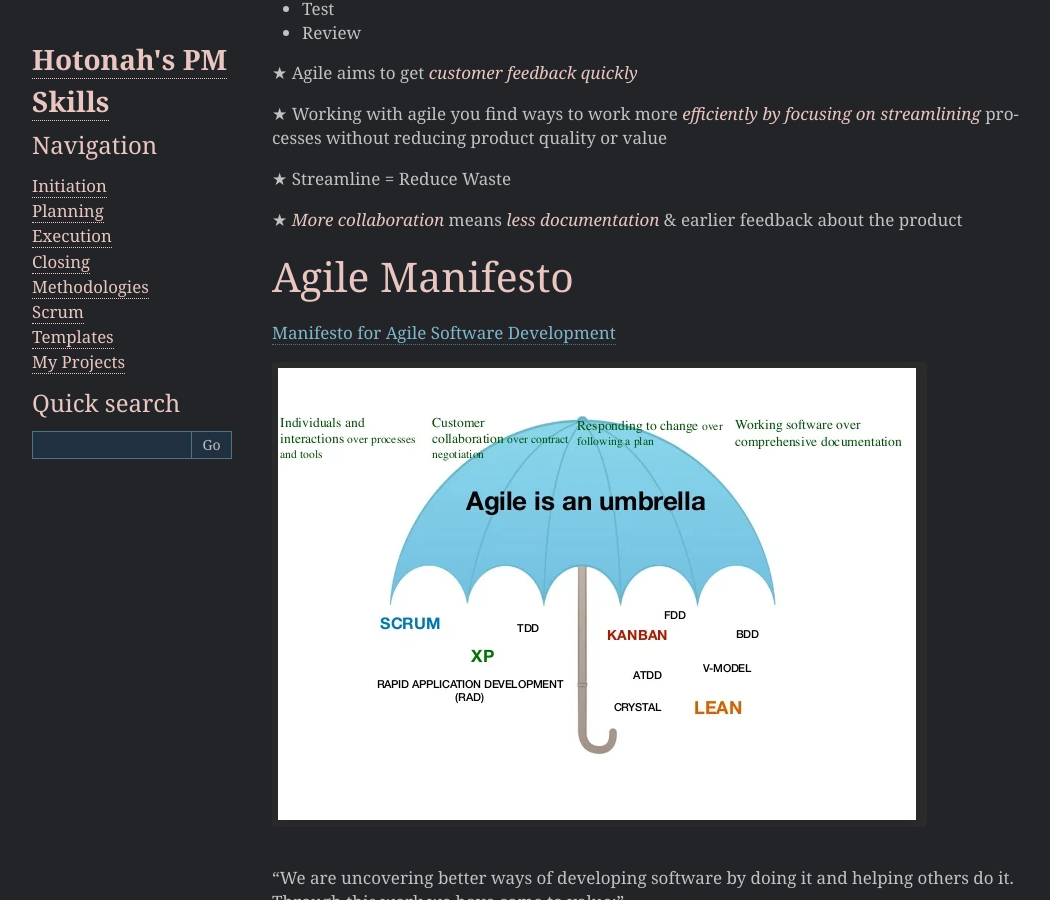
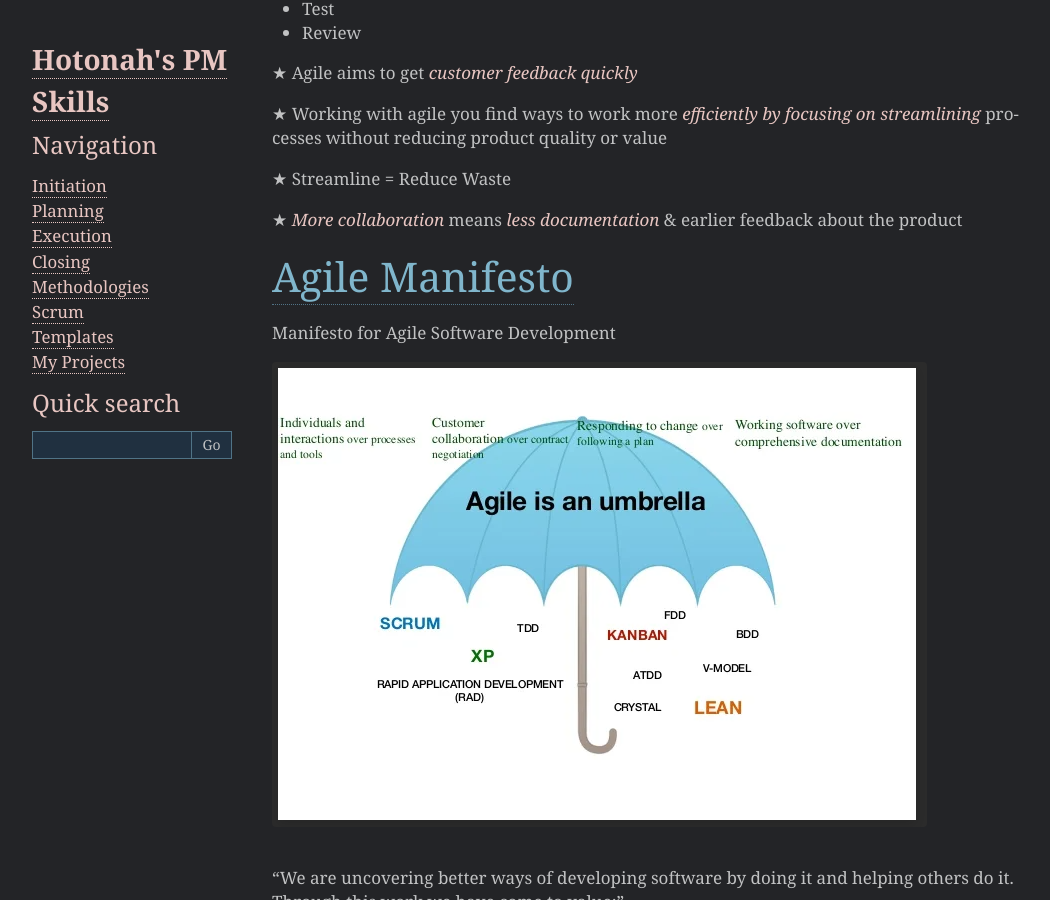
Before and after one commit to Hotonah/hotonah.github.io, a Sphinx documentation site: the page built from source/methodologies.txt, in a window 1280 px wide and 900 px high, scrolled down 2836 px. Shown: the whole window, without its empty margins (93-1143 px from the left). Built offline with Sphinx 7.4.7, drawn with Linux system fonts in a browser that asks for light colours.

```diff
--- a/source/methodologies.txt
+++ b/source/methodologies.txt
@@ -72,9 +72,9 @@ Agile vs Waterfall
 
 ★ `More collaboration` means `less documentation` & earlier feedback about the product
 
-Agile Manifesto
+`Agile Manifesto <http://agilemanifesto.org/>`_
 ================
-`Manifesto for Agile Software Development <http://agilemanifesto.org/>`_
+Manifesto for Agile Software Development
 
 .. image:: media/Agile_Um.PNG
 
```
